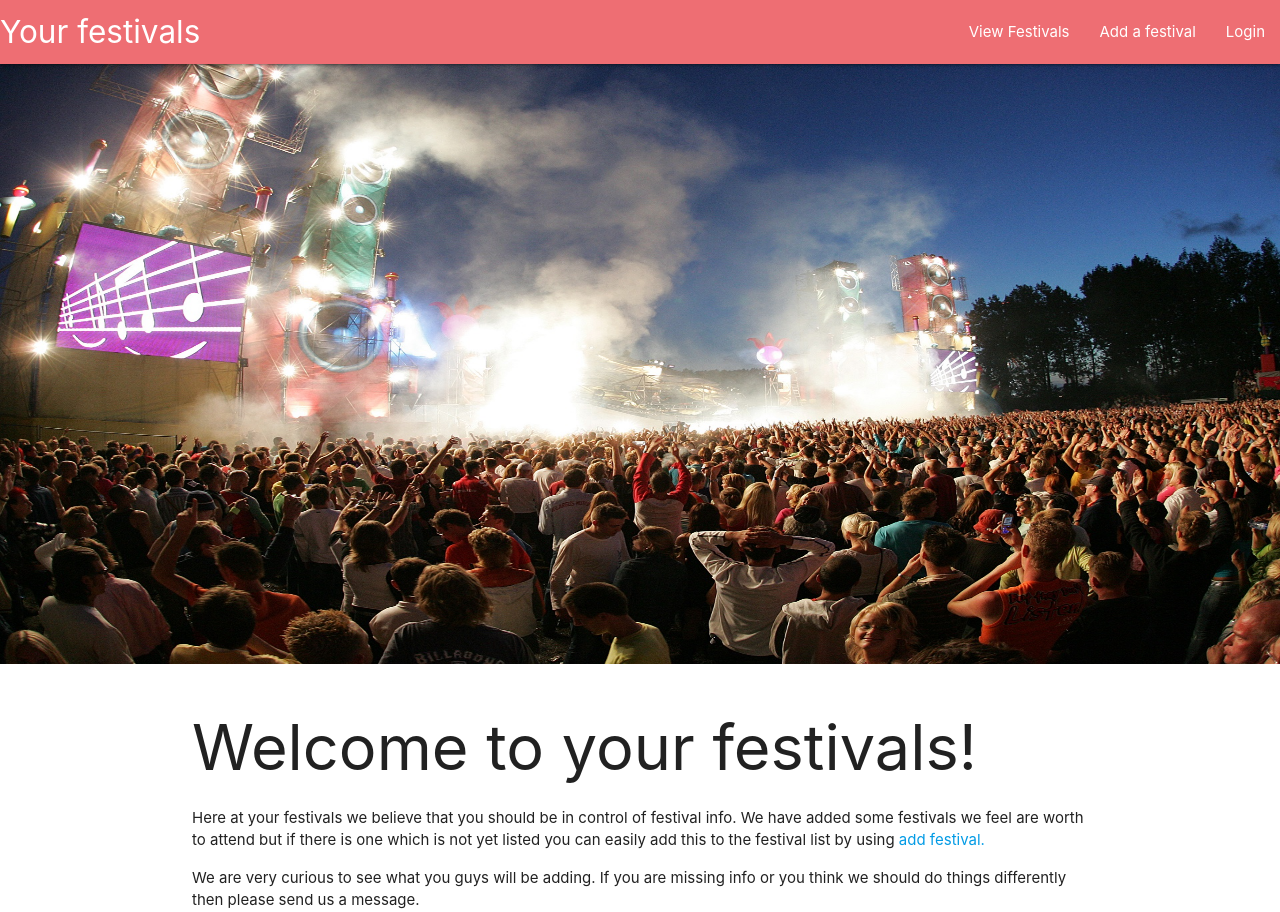
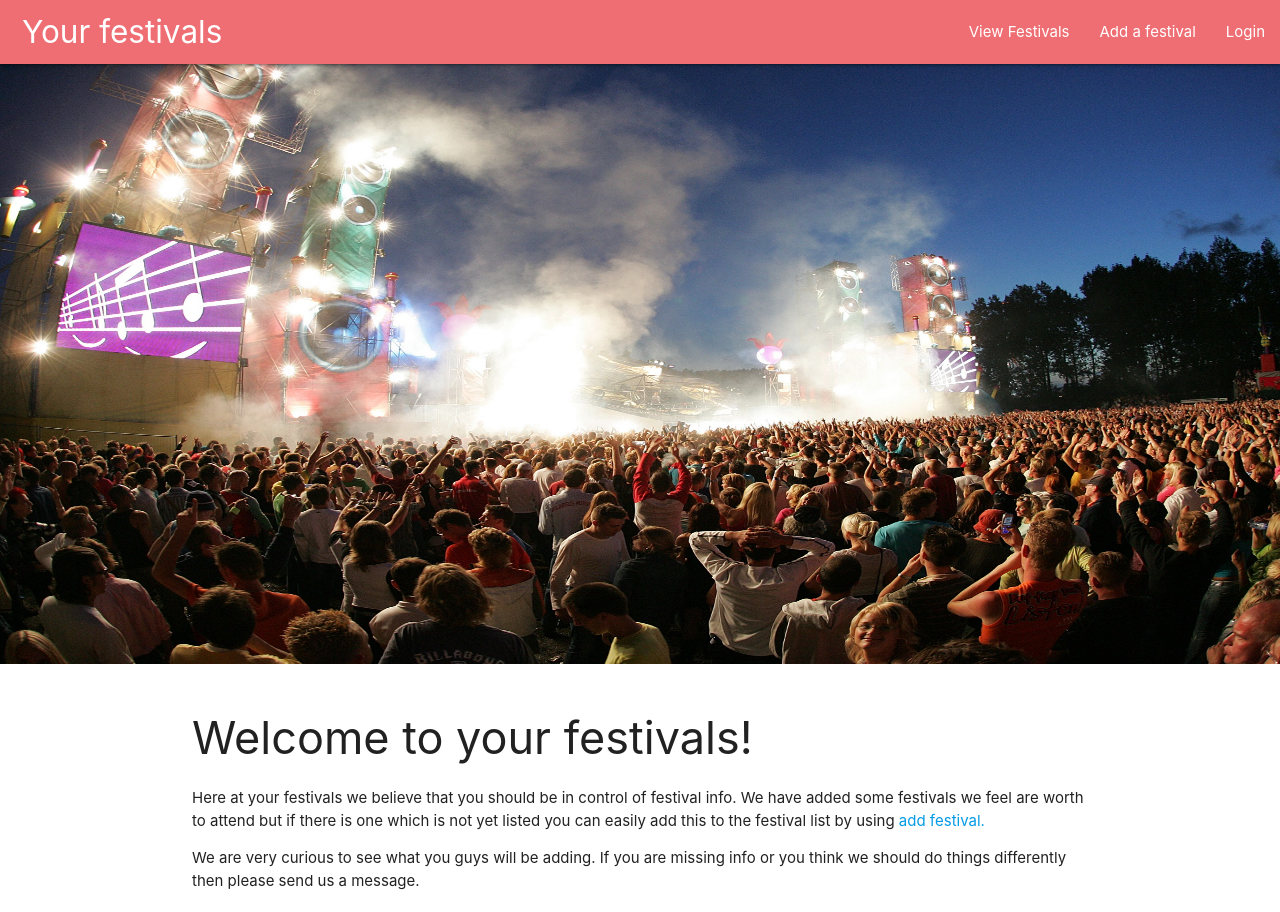
Before and after one commit to jvegter77/milestone-3-edm, a Flask app: page / in a window 1280 px wide. After the commit the page ends 890 px from the top, so only its background shows below. Run offline with Flask 2, Linux system fonts and the light colour scheme; some libraries are stand-ins or nearby versions.

Commit message:
styled the header element to appear smaller

```diff
--- a/static/css/style.css
+++ b/static/css/style.css
@@ -13,3 +13,19 @@ body {
     width: 100%;
     height: 600px;
 }
+
+.nav-wrapper {
+    padding-left: 22px;
+}
+
+h1 {
+    font-size: 3rem;
+}
+
+h2 {
+    font-size: 2rem;
+}
+
+h3 {
+    font-size: 1.5rem;
+}
```
